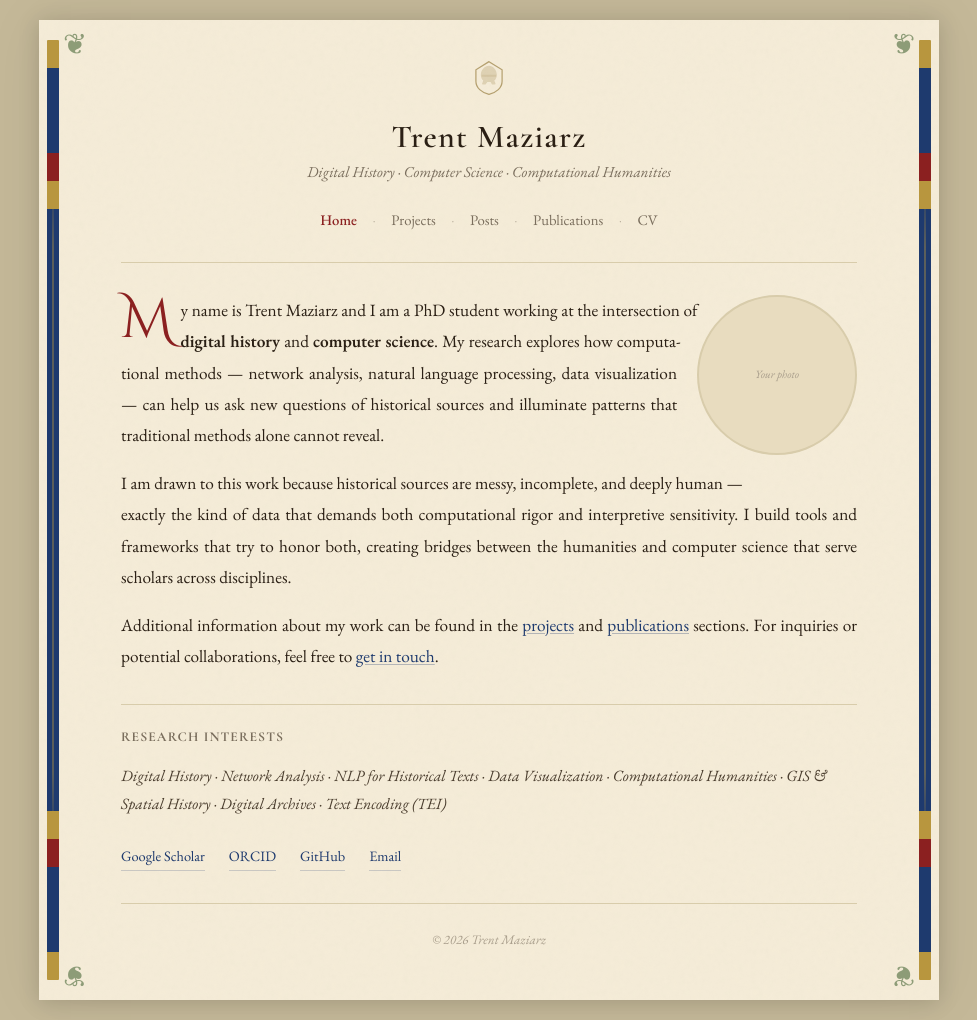
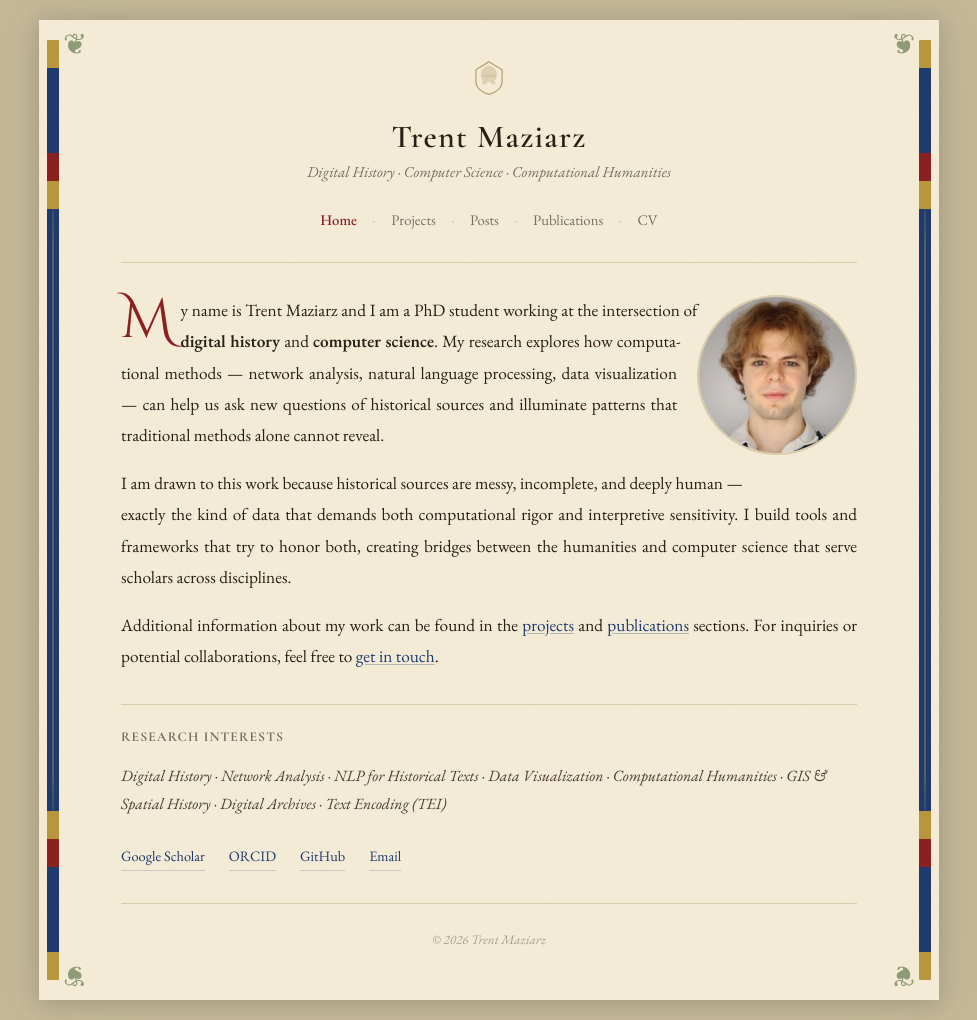
Before and after one commit to trentmaziarz/portfolio, a Jekyll site: the page built from index.md, in a window 1280 px wide. Shown: the whole page, without its empty margins (151-1128 px from the left). Built offline with Jekyll 4.4.1, drawn with Linux system fonts in a browser that asks for light colours.

Commit message:
headshot upload;

```diff
--- a/index.md
+++ b/index.md
@@ -4,8 +4,7 @@ title: Home
 ---
 
 <div class="home-photo">
-  <span class="photo-placeholder">Your photo</span>
-  <!-- Replace the span above with: <img src="/assets/img/headshot.jpg" alt="Trent Maziarz"> -->
+  <img src="/assets/img/headshot.jpg" alt="Trent Maziarz">
 </div>
 
 <div class="about-text">
```
Also changed, not shown: assets/img/headshot.jpg (added).
